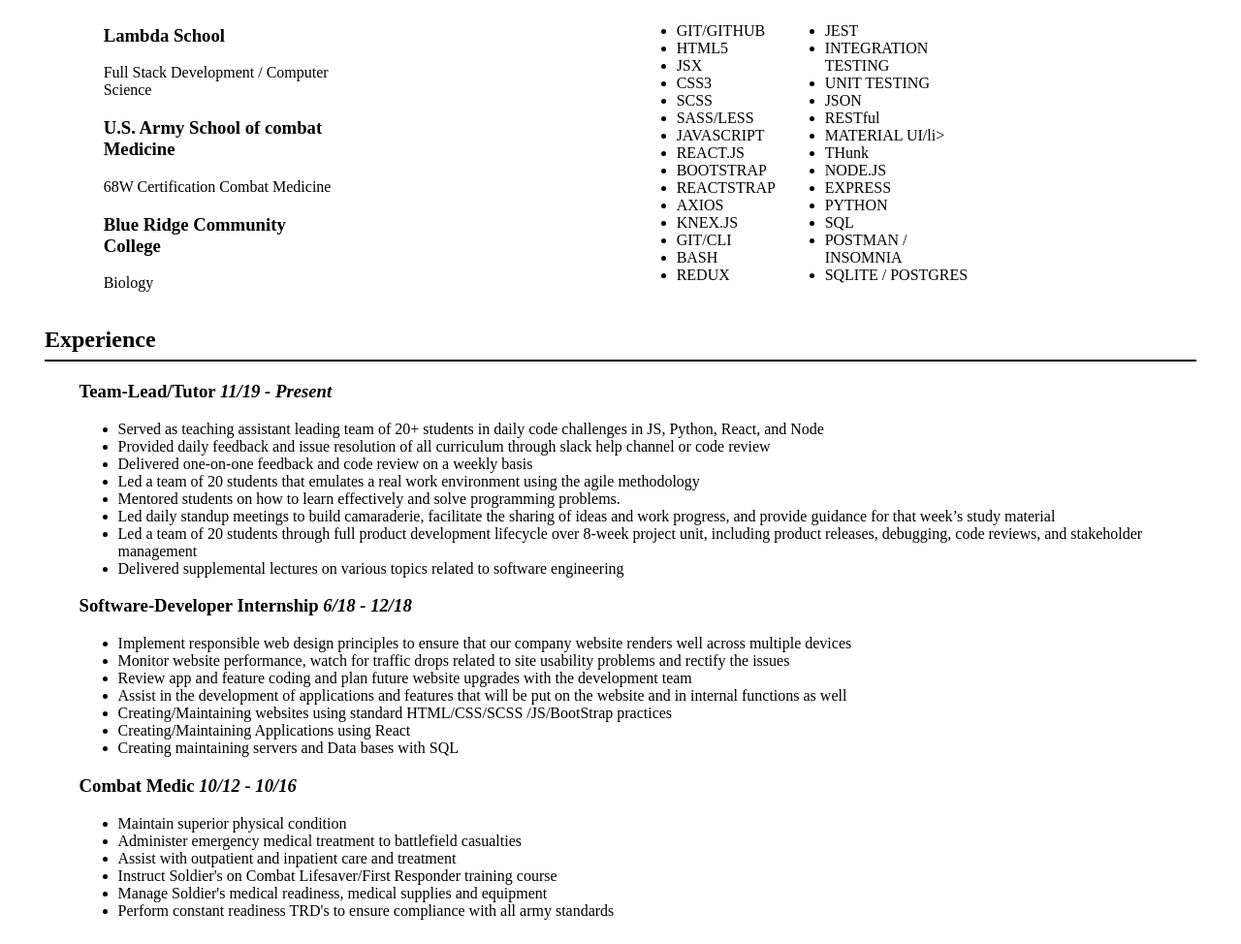
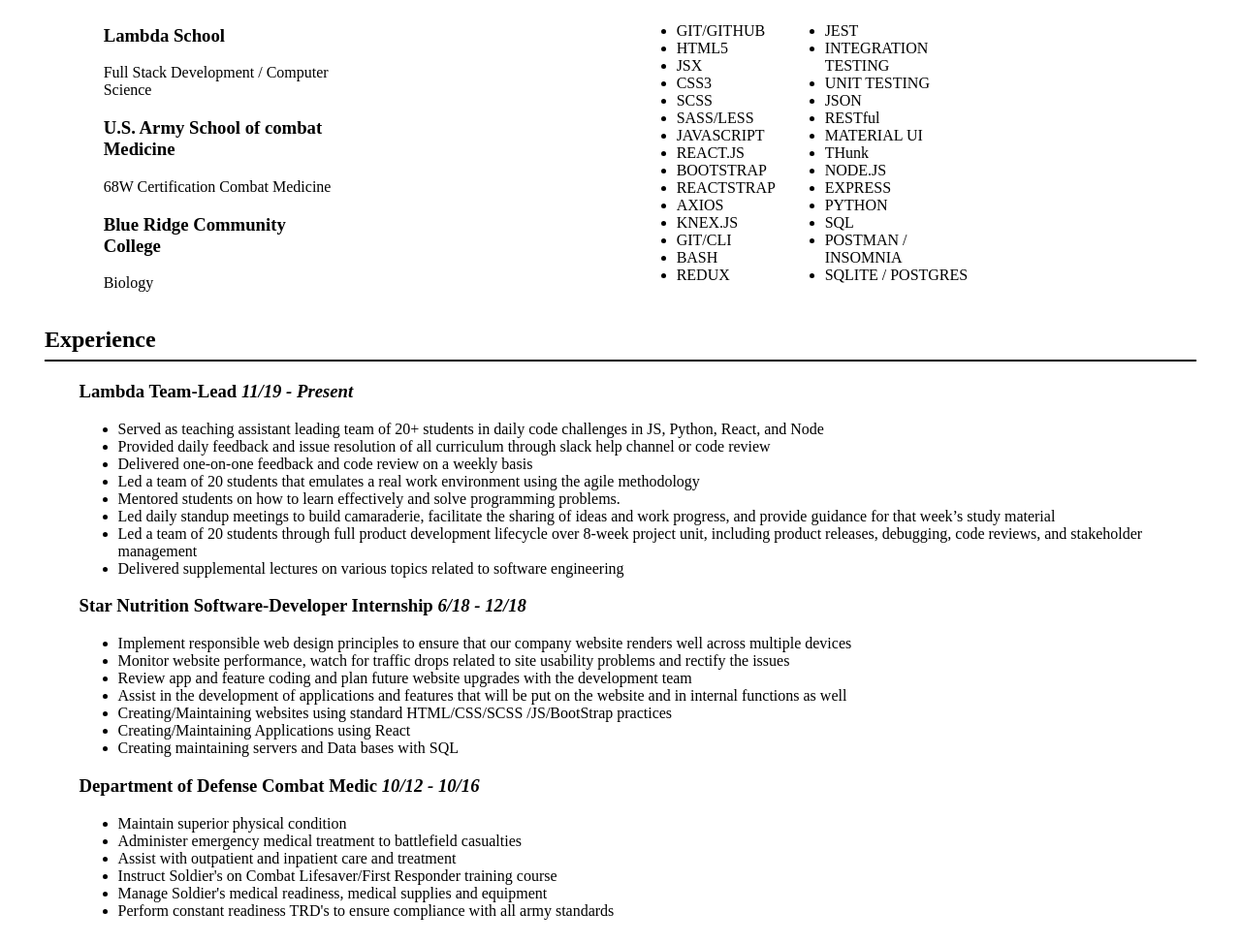
Before and after one commit to devin5/devin.github.io, a plain HTML site: page index.html in a window 1280 px wide. Shown: the part 400-1374 px from the top of the page at 97% size. Drawn offline with Linux system fonts and the light colour scheme.

Commit message:
updated company names

```diff
--- a/index.html
+++ b/index.html
@@ -78,7 +78,7 @@
               <li>UNIT TESTING</li>
               <li>JSON</li>
               <li>RESTful</li>
-              <li>MATERIAL UI/li></li>
+              <li>MATERIAL UI</li>
               <li>THunk</li>
               <li>NODE.JS</li>
               <li>EXPRESS</li>
@@ -93,7 +93,7 @@
       <div>
         <h2 class="underline">Experience</h2>
         <div class="exper">
-          <h3>Team-Lead/Tutor <i>11/19 - Present</i></h3>
+          <h3>Lambda Team-Lead <i>11/19 - Present</i></h3>
           <ul>
             <li>
               Served as teaching assistant leading team of 20+ students in daily
@@ -129,7 +129,7 @@
               software engineering
             </li>
           </ul>
-          <h3>Software-Developer Internship<i> 6/18 - 12/18</i></h3>
+          <h3>Star Nutrition Software-Developer Internship<i> 6/18 - 12/18</i></h3>
           <ul>
             <li>
               Implement responsible web design principles to ensure that our
@@ -155,7 +155,7 @@
             <li>Creating maintaining servers and Data bases with SQL</li>
           </ul>
 
-          <h3>Combat Medic <i>10/12 - 10/16 </i></h3>
+          <h3>Department of Defense Combat Medic <i>10/12 - 10/16 </i></h3>
           <ul>
             <li>Maintain superior physical condition</li>
             <li>
```
